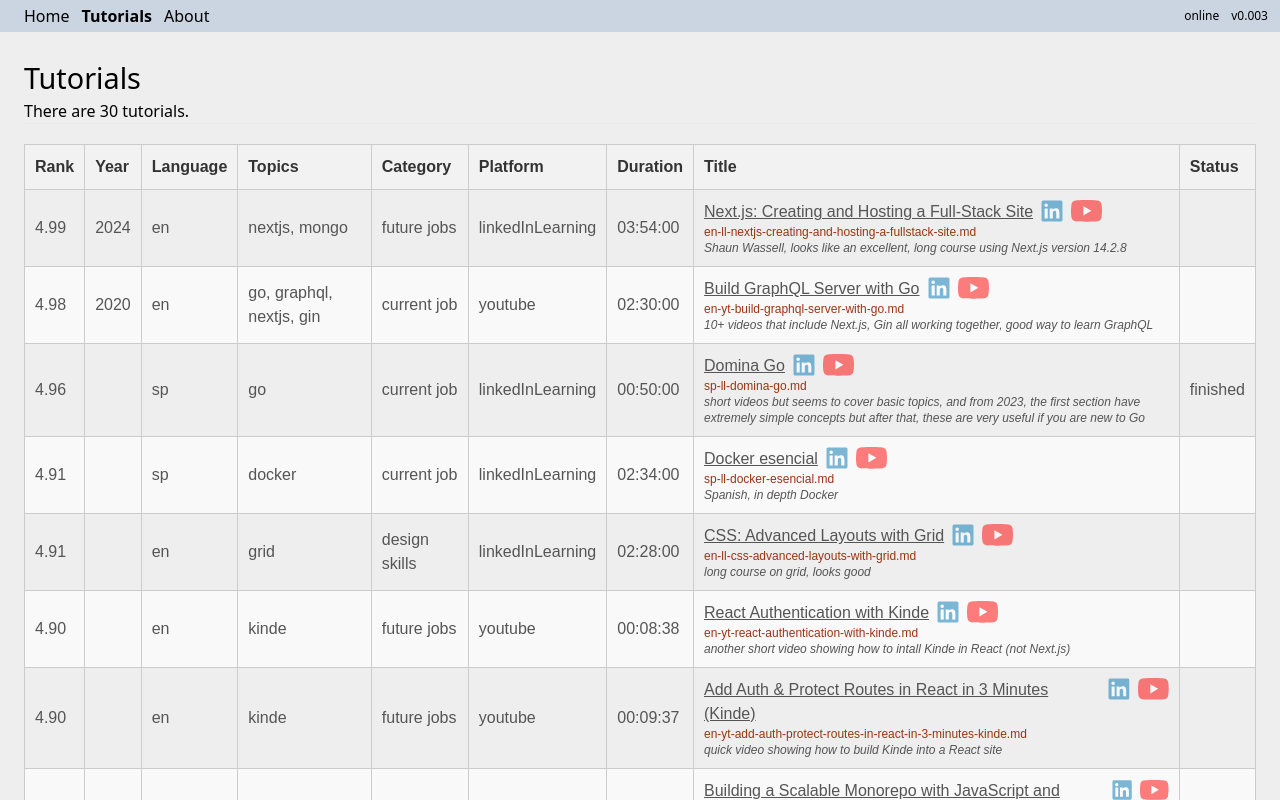
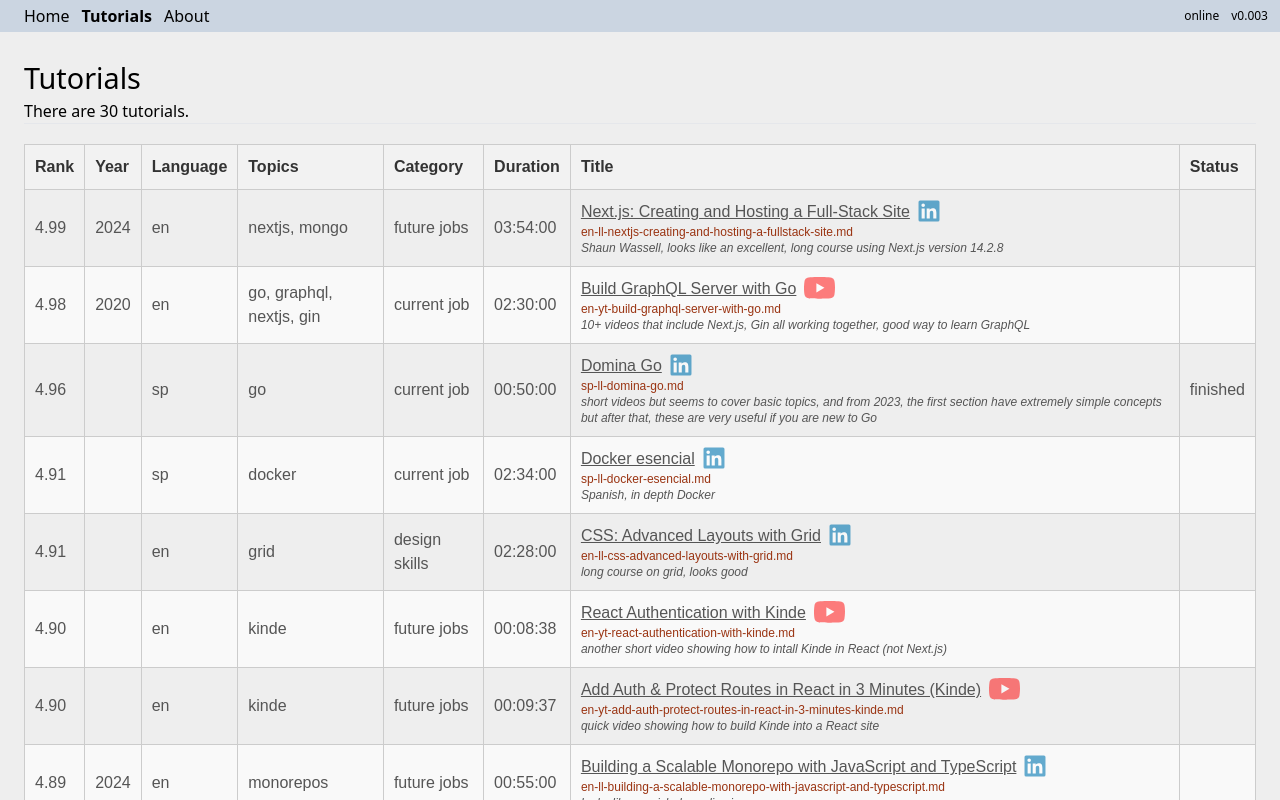
Before and after one commit to edwardtanguay/techlanglearn, a SvelteKit app: page /tutorials in a window 1280 px wide. Shown: the top 800 px of the page. Built offline with nearby package versions, Linux system fonts and the light colour scheme.

Commit message:
icons in

```diff
--- a/src/components/IconLinkedIn.svelte
+++ b/src/components/IconLinkedIn.svelte
@@ -1,7 +1,7 @@
 <script lang="ts">
 	export let size = 32
 </script>
-<svg xmlns="http://www.w3.org/2000/svg" width="{size}" height="{size}" viewBox="0 0 128 128" class="opacity-50">
+<svg xmlns="http://www.w3.org/2000/svg" width="{size}" height="{size}" viewBox="0 0 128 128" class="opacity-60">
 	<path
 		fill="#0076b2"
 		d="M116 3H12a8.91 8.91 0 0 0-9 8.8v104.42a8.91 8.91 0 0 0 9 8.78h104a8.93 8.93 0 0 0 9-8.81V11.77A8.93 8.93 0 0 0 116 3"
--- a/src/routes/tutorials/+page.svelte
+++ b/src/routes/tutorials/+page.svelte
@@ -31,7 +31,6 @@
 					>
 					<th>Topics</th>
 					<th>Category</th>
-					<th>Platform</th>
 					<th>Duration</th>
 					<th>Title</th>
 					<th>Status</th>
@@ -47,13 +46,16 @@
 						<td title={tutorial.category?.description}
 							>{tutorial.category !== null ? tutorial.category.name : ''}</td
 						>
-						<td>{tutorial.platform}</td>
 						<td>{tutorial.duration}</td>
 						<td>
 							<p class="flex gap-2">
 								<a class="underline" target="_blank" href={tutorial.url}>{tutorial.title}</a>
-								<IconLinkedIn size={22} />
-								<IconYoutube width={31}/>
+								{#if tutorial.platform === 'linkedInLearning'}
+									<IconLinkedIn size={22} />
+								{/if}
+								{#if tutorial.platform === 'youtube'}
+									<IconYoutube width={31} />
+								{/if}
 							</p>
 							<p class="text-xs text-orange-800">{tutorial.fileIdCode}.md</p>
 							<p class="text-xs italic">{tutorial.description}</p>
```
